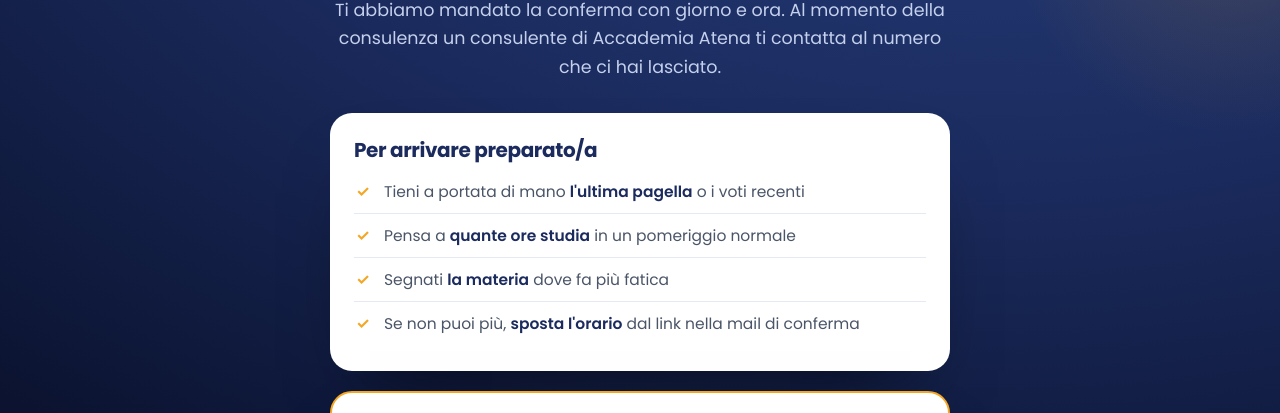
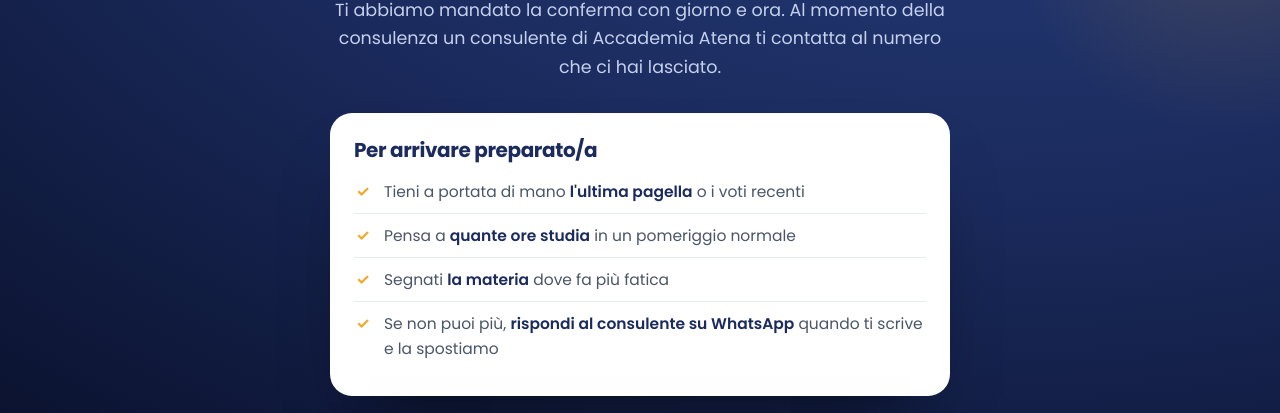
Before and after one commit to gestioneclientib2b-lab/accademia-atena-pagine, a plain HTML site: page prenotazione-confermata/index.html in a window 1280 px wide. Shown: the part 332-745 px from the top of the page. Drawn offline with Linux system fonts and the light colour scheme.

Commit message:
Conferma: spostamento su WhatsApp

```diff
--- a/prenotazione-confermata/index.html
+++ b/prenotazione-confermata/index.html
@@ -332,7 +332,7 @@ src="https://www.facebook.com/tr?id=2272721193177851&ev=PageView&noscript=1"/></
       <li style="color:var(--ink2);border-color:var(--line)">Tieni a portata di mano <b style="color:var(--navy)">l'ultima pagella</b> o i voti recenti</li>
       <li style="color:var(--ink2);border-color:var(--line)">Pensa a <b style="color:var(--navy)">quante ore studia</b> in un pomeriggio normale</li>
       <li style="color:var(--ink2);border-color:var(--line)">Segnati <b style="color:var(--navy)">la materia</b> dove fa più fatica</li>
-      <li style="color:var(--ink2);border-color:var(--line)">Se non puoi più, <b style="color:var(--navy)">sposta l'orario</b> dal link nella mail di conferma</li>
+      <li style="color:var(--ink2);border-color:var(--line)">Se non puoi più, <b style="color:var(--navy)">rispondi al consulente su WhatsApp</b> quando ti scrive e la spostiamo</li>
     </ul>
   </div>
   <div class="calcard" style="max-width:620px;padding:26px 24px;border:2px solid var(--amber);margin-top:20px">
```
